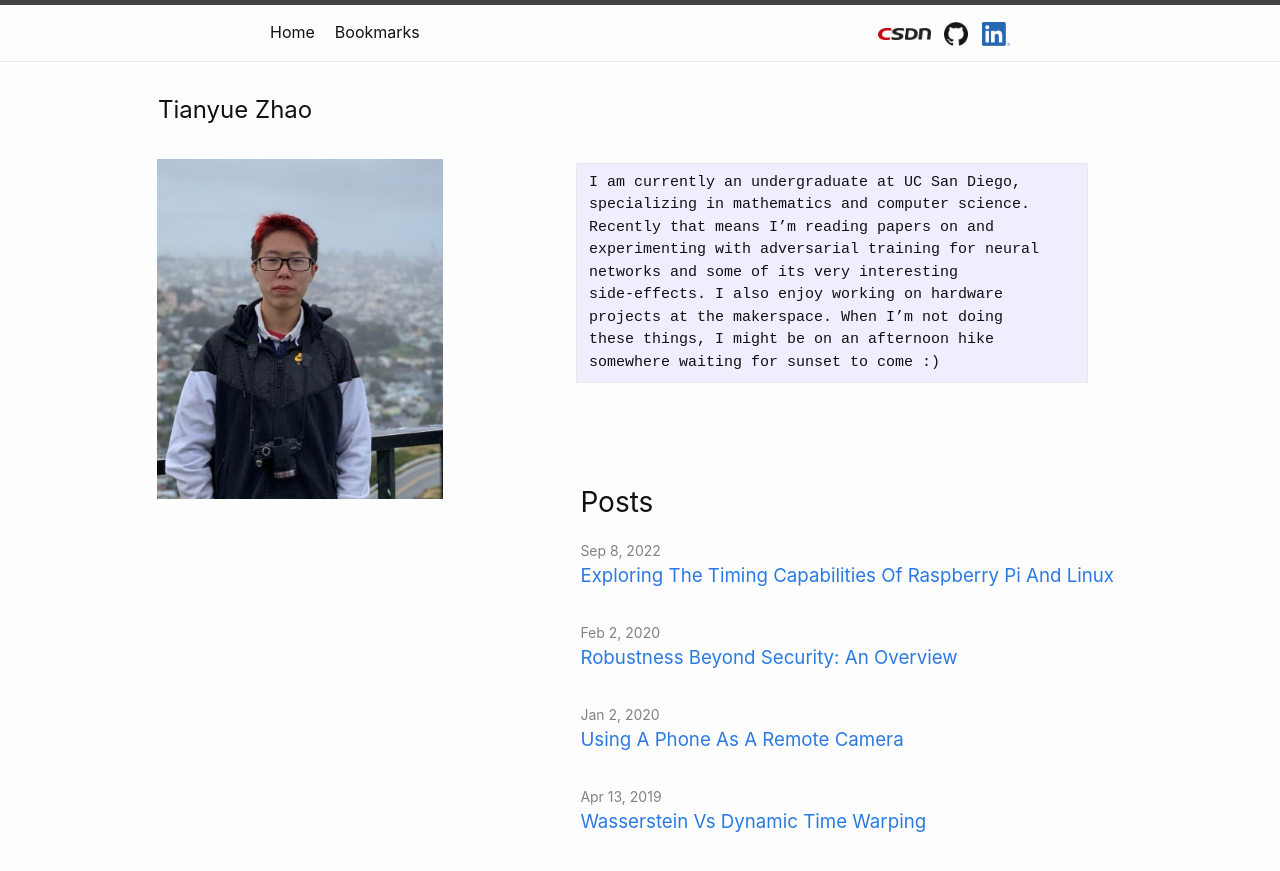
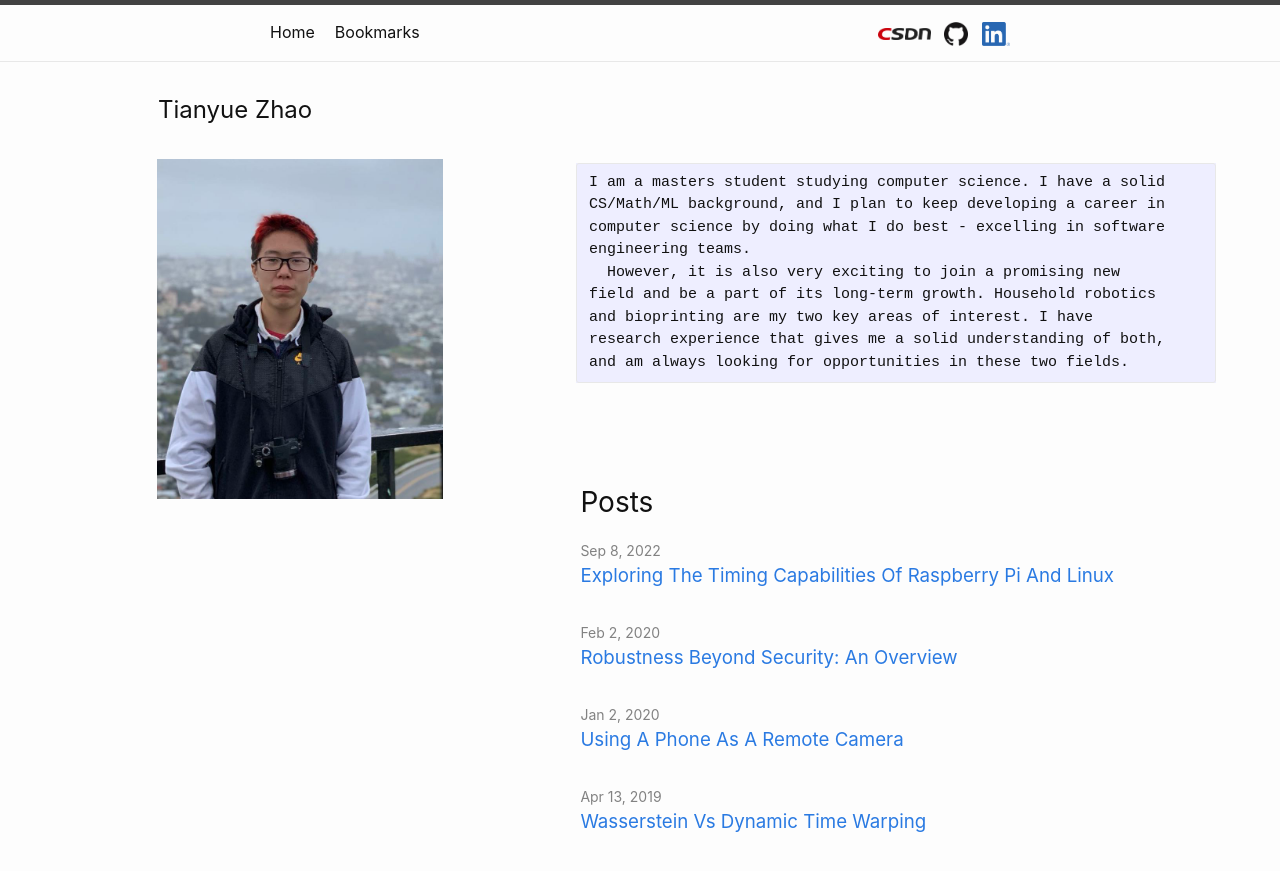
Before and after one commit to Tianyue-Zhao/tianyue-zhao.github.io, a Jekyll site: the page built from index.markdown, in a window 1280 px wide. Shown: the top 871 px of the page. Built offline with Jekyll 4.4.1, drawn with Linux system fonts in a browser that asks for light colours; nearby versions of some CDN libraries.

Commit message:
Changed description

```diff
--- a/assets/css/custom.css
+++ b/assets/css/custom.css
@@ -128,7 +128,7 @@
 {
     display:block;
     height:40%;
-    width:40%;
+    width:50%;
     left:45%;
     top:12%;
     position:absolute;
--- a/index.markdown
+++ b/index.markdown
@@ -4,12 +4,12 @@
 
 layout: home
 ---
-    I am currently an undergraduate at UC San Diego,
-    specializing in mathematics and computer science.
-    Recently that means I’m reading papers on and
-    experimenting with adversarial training for neural
-    networks and some of its very interesting
-    side-effects. I also enjoy working on hardware
-    projects at the makerspace. When I’m not doing
-    these things, I might be on an afternoon hike
-    somewhere waiting for sunset to come :)
+    I am a masters student studying computer science. I have a solid
+    CS/Math/ML background, and I plan to keep developing a career in
+    computer science by doing what I do best - excelling in software
+    engineering teams.
+      However, it is also very exciting to join a promising new
+    field and be a part of its long-term growth. Household robotics
+    and bioprinting are my two key areas of interest. I have
+    research experience that gives me a solid understanding of both,
+    and am always looking for opportunities in these two fields.
```
Also changed, not shown: 1 other file.
